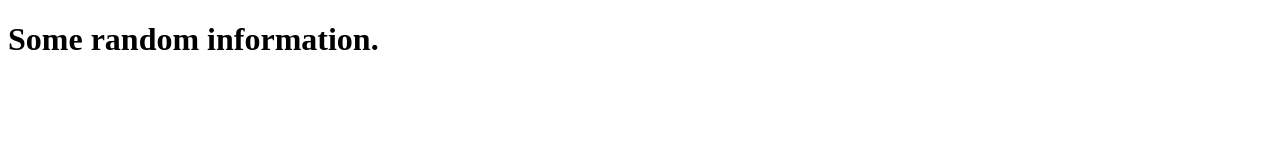
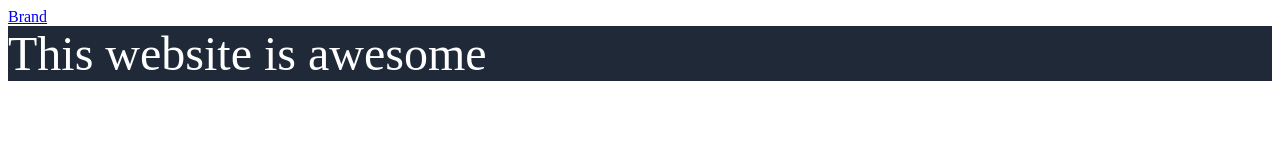
Before and after one commit to TheKillerWallaby/LandingPage, a plain HTML site: page index.html in a window 1280 px wide. Drawn offline with Linux system fonts and the light colour scheme.

Commit message:
Tried building a header

```diff
--- a/index.html
+++ b/index.html
@@ -1,16 +1,20 @@
 <!DOCTYPE html>
 <html lang="en">
 <head>
-    <div class= "head">
-    <title>This website is awesome</title>
+    <title>The Web Page of Chris Dufresne</title>
     <meta charset="utf-8">
     <link rel="stylesheet" href="styles.css">
-    </div>
 </head>
 <body>
+    <header class ="site-header">
+        <a href="#" class="brand">Brand</a>
+        <nav class="nav"></nav>
+    </header>
+    <div>
+        <div class="subsection header">This website is awesome</div>
 
-    <h1>Some random information.</h1>
 
+    </div>
 </body>
 
 
--- a/styles.css
+++ b/styles.css
@@ -1,5 +1,14 @@
 /* styles.css */
-.head {
-background-color: #1F2937
+.site-header {
+    display:flex;
+    justify-content: space-between;
+    align-items:center;
+}
+
+.subsection.header {
+background-color: #1F2937;
+font-size: 48px;
+color: white;
+font-weight: extra-bold;
 
 }
```
